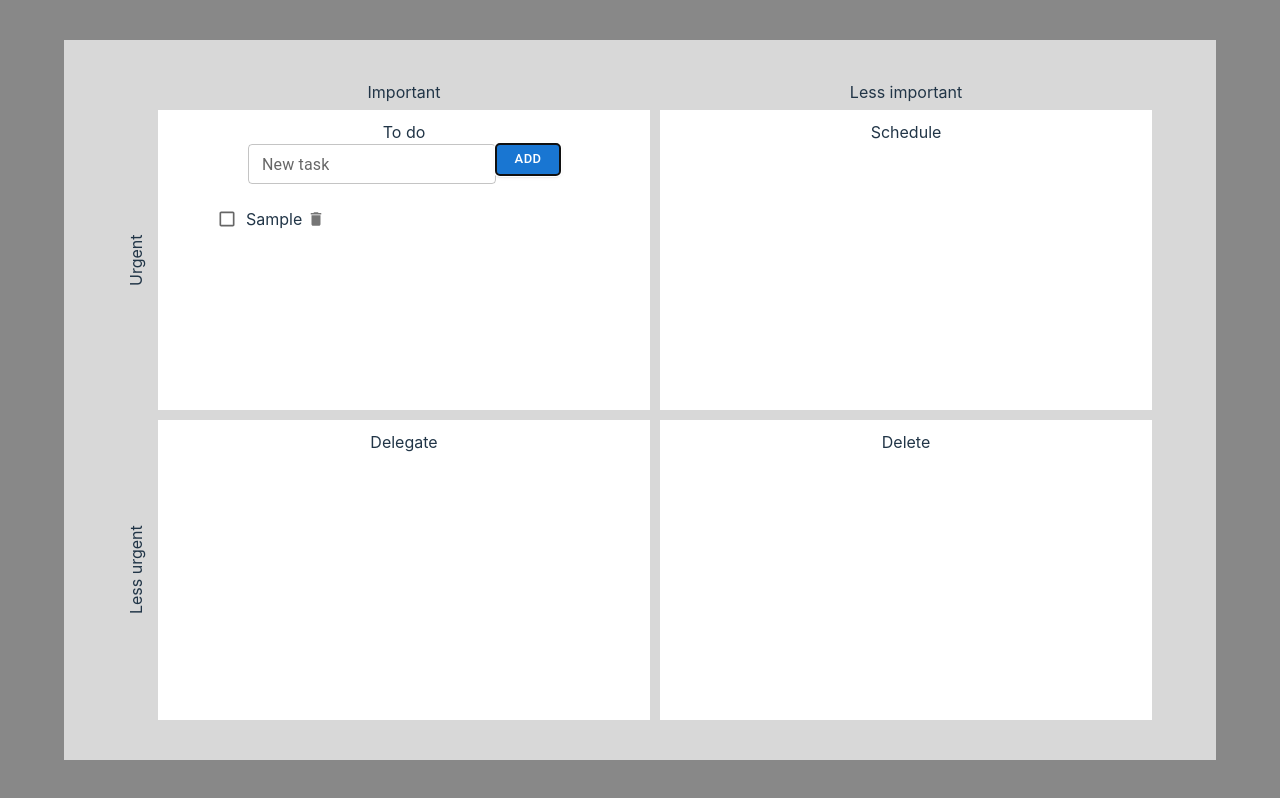
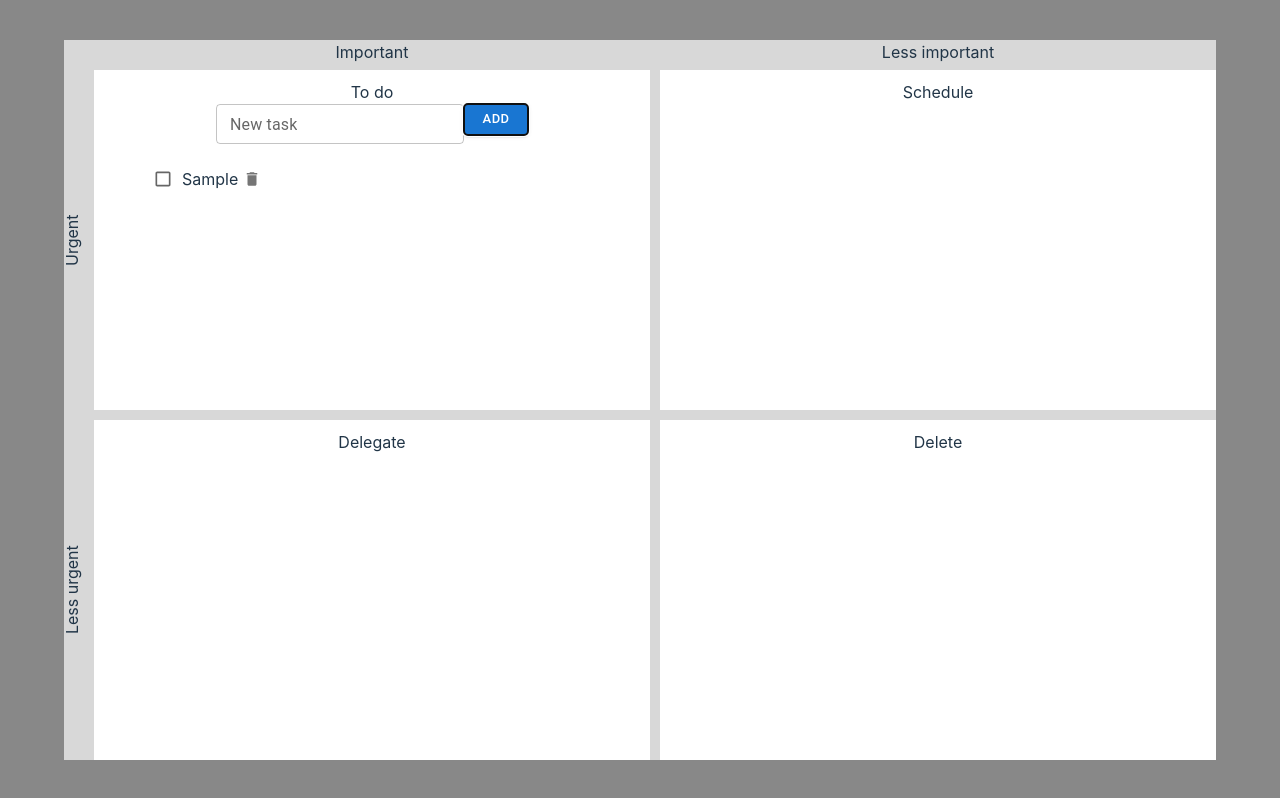
Before and after one commit to gru6/testTaskTracker, a React (Vite) app in the folder taskTracker/: page / in a window 1280 px wide. Both pictures are taken after typing "Sample" into the empty fields and a click on the button "ADD". Built offline with nearby package versions, Linux system fonts and the light colour scheme.

Commit message:
feat: moved Box to a separate component

```diff
--- /dev/null
+++ b/taskTracker/src/components/Box.tsx
@@ -0,0 +1,74 @@
+import * as React from "react";
+import Button from "@mui/material/Button";
+import TextField from "@mui/material/TextField";
+import { useDispatch, useSelector } from "react-redux";
+import { Task, addTask, completeTask, removeTask } from "../storage/taskSlice";
+import { RootState } from "../storage/store";
+import { IconButton } from "@mui/material";
+import DeleteIcon from "@mui/icons-material/Delete";
+import Checkbox from "@mui/material/Checkbox";
+export const Box: React.FunctionComponent = () => {
+  const dispatch = useDispatch();
+  const [newTaskText, setNewTaskText] = React.useState("");
+
+  const allTasks = useSelector((state: RootState) => state.tasks.tasks);
+
+  const handleAddBtn: React.MouseEventHandler<HTMLButtonElement> = () => {
+    if (newTaskText !== "") {
+      const newTask: Task = {
+        id: new Date().getTime(),
+        text: newTaskText,
+        completed: false,
+      };
+      dispatch(addTask(newTask)); //закидываем новую таску в State
+      setNewTaskText("");
+      console.log("allTasks :>> ", allTasks);
+    }
+  };
+  return (
+    <>
+      <div className="box" id="box-1">
+        <div>To do</div>
+        <TextField
+          id="outlined-basic"
+          label="New task"
+          variant="outlined"
+          size="small"
+          onChange={(event) => setNewTaskText(event.target.value)} // получаем текст из input
+          value={newTaskText}
+        />
+        <Button variant="contained" size="small" onClick={handleAddBtn}>
+          Add
+        </Button>
+        {
+          <ul>
+            {allTasks.map((task) => (
+              <li key={task.id}>
+                <Checkbox
+                  size="small"
+                  checked={task.completed}
+                  onChange={() => dispatch(completeTask(task.id))} // по task.id меняем complete в state у конкретного task
+                />
+
+                <span
+                  style={{
+                    textDecoration: task.completed ? "line-through" : "none",
+                  }}
+                >
+                  {task.text}
+                </span>
+                <IconButton
+                  aria-label="delete"
+                  size="small"
+                  onClick={() => dispatch(removeTask(task.id))}
+                >
+                  <DeleteIcon fontSize="inherit" />
+                </IconButton>
+              </li>
+            ))}
+          </ul>
+        }
+      </div>
+    </>
+  );
+};
--- a/taskTracker/src/mainContainer.css
+++ b/taskTracker/src/mainContainer.css
@@ -20,8 +20,8 @@ li {
   grid-template-rows: 20px 1fr 1fr;
   grid-column-gap: 10px;
   grid-row-gap: 10px;
-  width: 80vw;
-  height: 80vh;
+  width: 90vw;
+  height: 90vh;
 }
 
 .box {
--- a/taskTracker/src/mainContainer.tsx
+++ b/taskTracker/src/mainContainer.tsx
@@ -1,34 +1,12 @@
 import * as React from "react";
 import "./mainContainer.css";
-import Button from "@mui/material/Button";
-import TextField from "@mui/material/TextField";
-import { useDispatch, useSelector } from "react-redux";
-import { Task, addTask, completeTask } from "./storage/taskSlice";
-import { RootState } from "./storage/store";
-import { IconButton } from "@mui/material";
-import DeleteIcon from "@mui/icons-material/Delete";
-import Checkbox from "@mui/material/Checkbox";
-export const MainContainer: React.FunctionComponent = () => {
-  const dispatch = useDispatch();
-  const [newTaskText, setNewTaskText] = React.useState("");
+import {Box} from "./components/Box";
 
 
-  const allTasks = useSelector((state: RootState) => state.tasks.tasks);
 
-  const handleAddBtn: React.MouseEventHandler<HTMLButtonElement> = () => {
-    console.log("newTaskText :>> ", newTaskText);
-    if (newTaskText !== "") {
-      const newTask: Task = {
-        id: new Date().getTime(),
-        text: newTaskText,
-        completed: false,
-      };
-      dispatch(addTask(newTask)); //закидываем новую таску в State
-      setNewTaskText("");
-      console.log("allTasks :>> ", allTasks);
-    }
 
-  };
+export const MainContainer: React.FunctionComponent = () => {
+
 
   return (
     <>
@@ -39,55 +17,7 @@ export const MainContainer: React.FunctionComponent = () => {
           <div>Less important</div>
           <div className="vertical-title">Urgent</div>
 
-          <div className="box" id="box-1">
-            <div>To do</div>
-            <TextField
-              id="outlined-basic"
-              label="New task"
-              variant="outlined"
-              size="small"
-              onChange={(event)=>setNewTaskText(event.target.value)} // получаем текст из input
-              value={newTaskText}
-            />
-            <Button variant="contained" size="small" onClick={handleAddBtn}>
-              Add
-            </Button>
-            {
-              <ul>
-                {allTasks.map((task) => (
-                  <li key={task.id}>
-                    <Checkbox
-                      size="small"
-                      checked={task.completed}
-                      onChange={()=> dispatch(completeTask(task.id))} // по task.id меняем complete в state у конкретного task
-                    />
-
-                    <span
-                      style={{
-                        textDecoration: task.completed
-                          ? "line-through"
-                          : "none",
-                      }}
-                    >
-                      {task.text}
-                    </span>
-
-                    <IconButton aria-label="delete" size="small">
-                      <DeleteIcon fontSize="inherit" />
-                    </IconButton>
-                    {/* { {!task.completed && (
-                    <button onClick={() => handleCompleteTask(task.id)}>
-                      Complete
-                    </button>
-                  )}
-                  <button onClick={() => handleRemoveTask(task.id)}>
-                    Remove
-                  </button> } */}
-                  </li>
-                ))}
-              </ul>
-            }
-          </div>
+          <Box/>
           <div className="box" id="box-2">
             Schedule
           </div>
```
Also changed, not shown: taskTracker/src/storage/taskSlice.tsx (+15 -0 lines).
